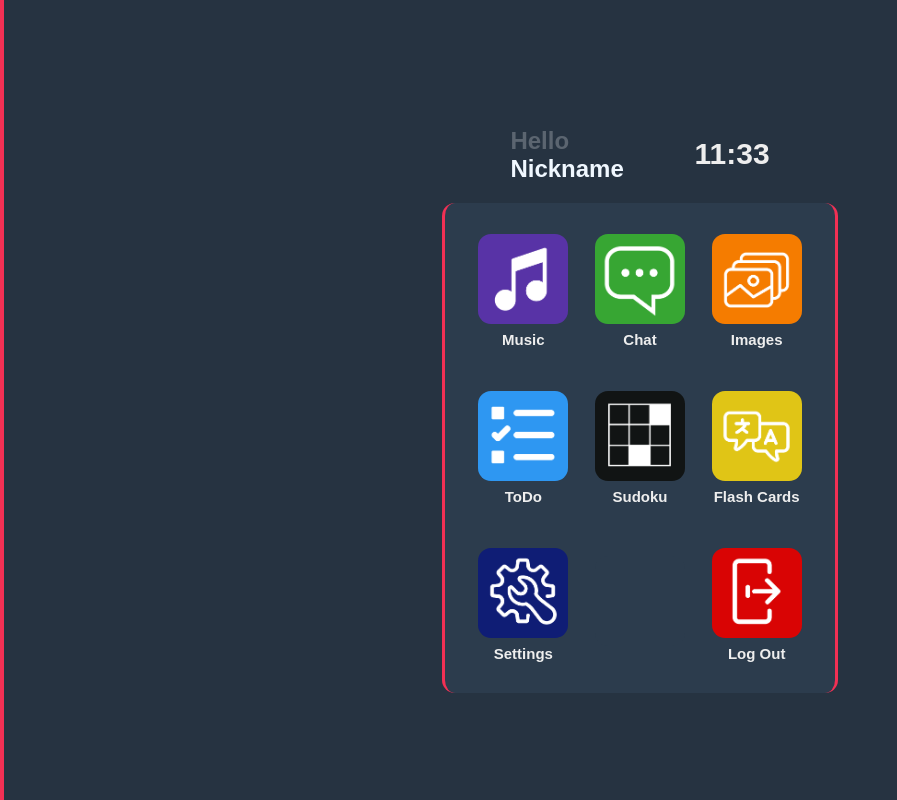
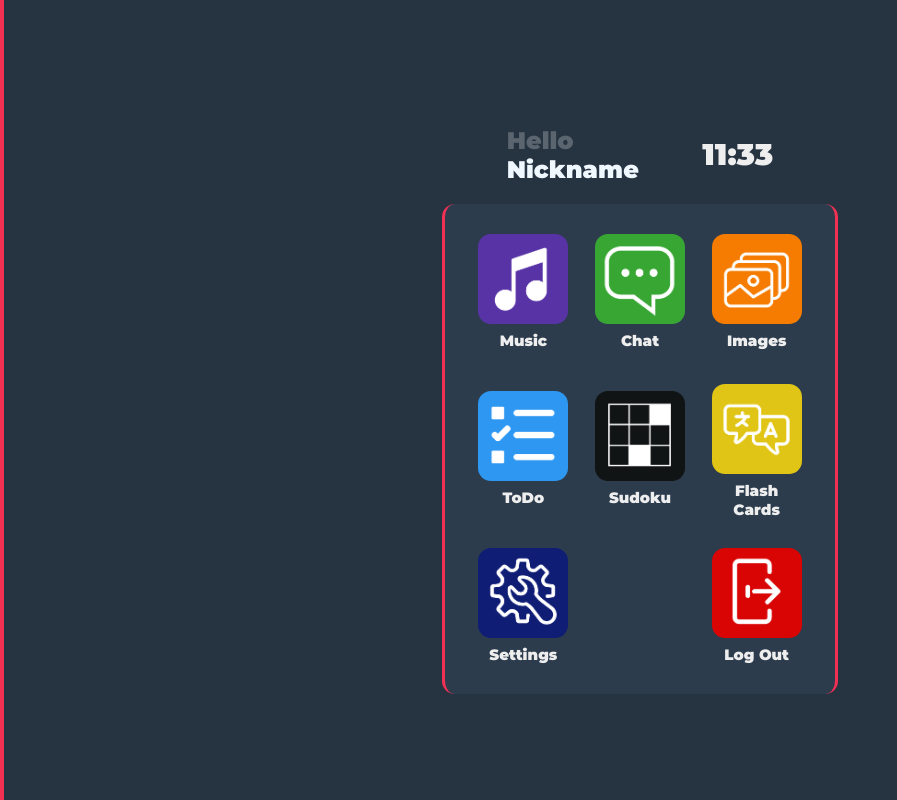
Before and after one commit to Quar15/Qlich, a React (Create React App) app: page / in a window 1280 px wide. Shown: the whole page, without its empty margins (0-897 px from the left). Built offline with nearby package versions, Linux system fonts and the light colour scheme.

Commit message:
typo fix

```diff
--- a/src/App.css
+++ b/src/App.css
@@ -12,7 +12,7 @@ body{
   max-height: 100vh;
   background-color: #263341;
   color: #5B6570;
-  font-family: Monsterrat, sans-serif;
+  font-family: Montserrat, sans-serif;
 }
 
 .line{
@@ -73,7 +73,7 @@ body{
 }
 
 .main-menu .my-button p{
-  font-family: Monsterrat, sans-serif;
+  font-family: Montserrat, sans-serif;
   font-weight: 600;
   color: #eee;
   font-size: 15px;
@@ -480,7 +480,7 @@ body{
   padding: 20px;
   margin: 20px 5px;
   color: #eee;
-  font-family: Monsterrat, sans-serif;
+  font-family: Montserrat, sans-serif;
   font-weight: 600;
   font-size: 15px;
   cursor: pointer;
@@ -508,7 +508,7 @@ body{
   width: 340px;
   height: 200px;
   color: #eee;
-  font-family: Monsterrat, sans-serif;
+  font-family: Montserrat, sans-serif;
   font-weight: 600;
   font-size: 25px;
 }
@@ -618,6 +618,6 @@ body{
 
 .work-in-progress h3{
   font-size: 50px;
-  font-family: Monsterrat;
+  font-family: Montserrat, sans-serif;
   color: #fff;
 }
```
